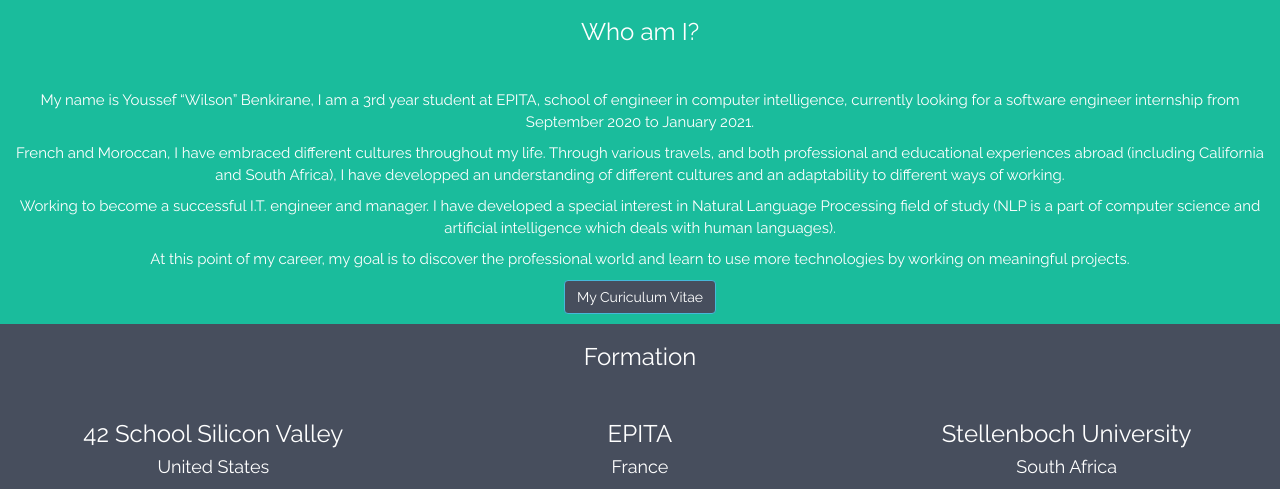
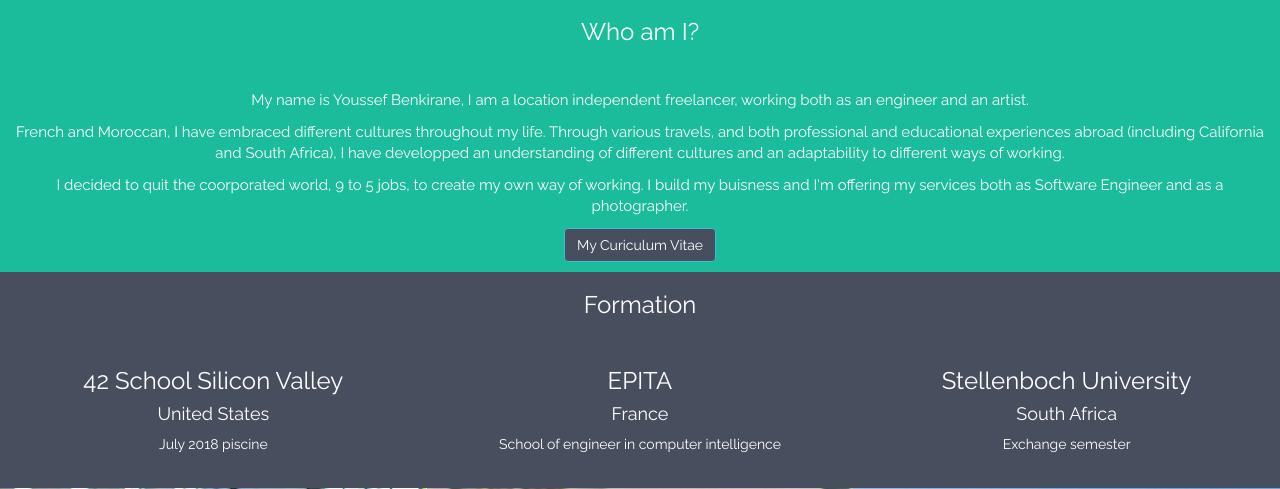
Before and after one commit to Wilson-Epita/YoussefBenkiranePortfolio, a Django app: page / in a window 1280 px wide. Shown: the part 1079-1568 px from the top of the page. Run offline with Django 3.2, Linux system fonts and the light colour scheme; some libraries are stand-ins or nearby versions.

Commit message:
change my description

```diff
--- a/youssef/portfolio/templates/portfolio/index.html
+++ b/youssef/portfolio/templates/portfolio/index.html
@@ -78,9 +78,8 @@
 <div class="container-fluid bg-1 text-center text-size-1-25" id="presentation-section">
   <h3 class="margin">Who am I?</h3>
   <p>
-      My name is Youssef “Wilson” Benkirane, I am a 3rd year student at EPITA,
-      school of engineer in computer intelligence, currently looking for a
-      software engineer internship from September 2020 to January 2021.
+      My name is Youssef Benkirane, I am a location independent freelancer,
+      working both as an engineer and an artist.
   </p>
   <p>
       French and Moroccan, I have embraced different cultures throughout my
@@ -90,16 +89,11 @@
        to different ways of working.
    </p>
    <p>
-       Working to become a successful I.T. engineer and manager. I have
-       developed a special interest in Natural Language Processing field of
-       study (NLP is a part of computer science and artificial intelligence
-       which deals with human languages).
-  </p>
-  <p>
-      At this point of my career, my goal is to discover the professional
-      world and learn to use more technologies by working on
-      meaningful projects.
-  </p>
+       I decided to quit the coorporated world, 9 to 5 jobs, to create my own
+       way of working.
+       I build my buisness and I'm offering my services both as Software Engineer
+       and as a photographer.
+
   <p>
       <a href="{% static 'portfolio/pdfs/CV-Youssef-Benkirane.pdf' %}" class="btn btn-info bg-2" role="button">My Curiculum Vitae</a>
   </p>
```
